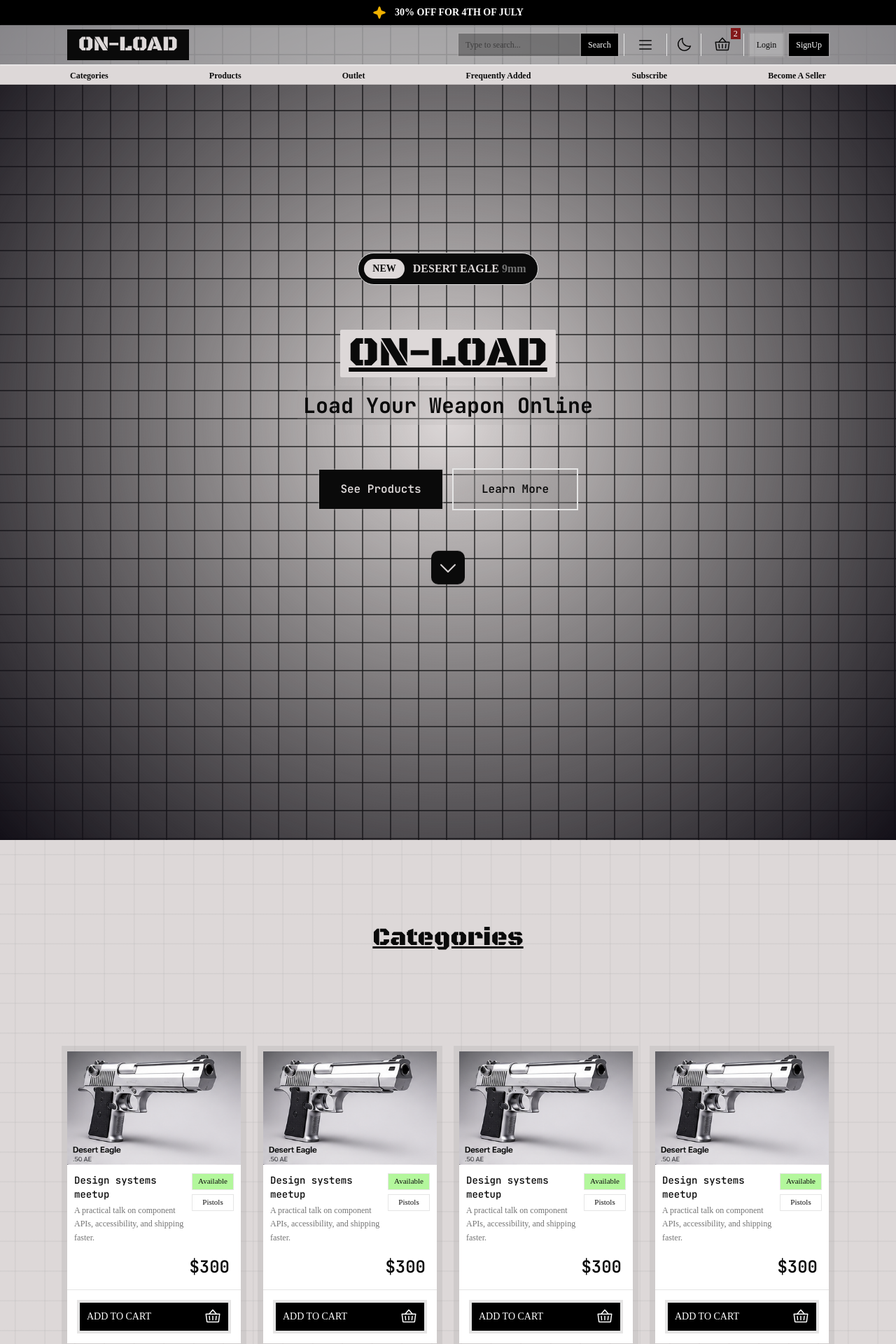
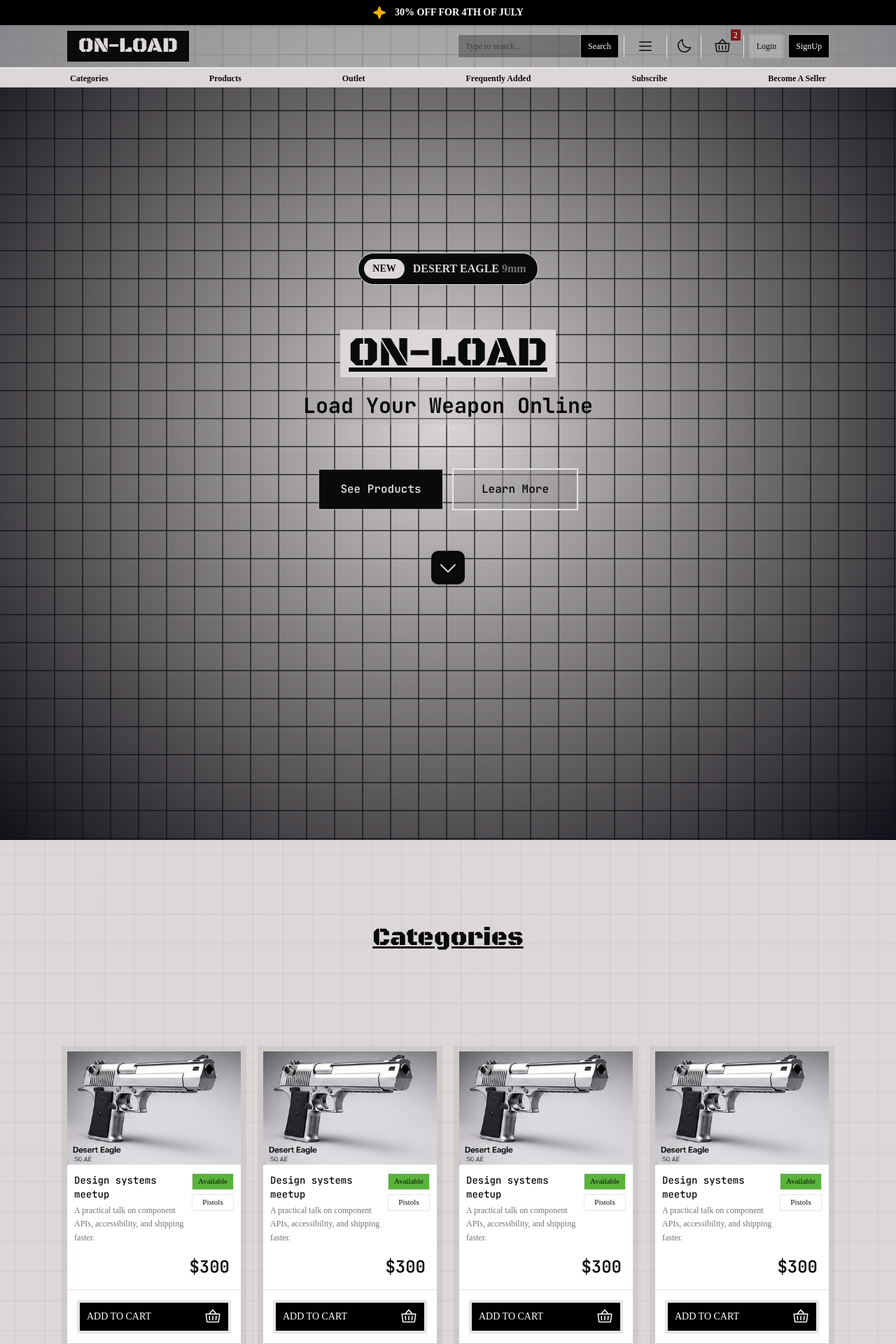
Before and after one commit to PouryaSoleimani/PROSER__FRONTEND, a Next.js app: page / in a window 1280 px wide. Shown: the top 1920 px of the page at 70% size. Built offline with nearby package versions, Linux system fonts and the light colour scheme.

Commit message:
SIGN__UP AND LOGIN

```diff
--- a/app/globals.css
+++ b/app/globals.css
@@ -20,7 +20,7 @@
   --muted-foreground-alpha: oklch(74.763% 0.00008 271.152 / 0.2);
   --accent: oklch(0.97 0 0);
   --accent-foreground: oklch(0.205 0 0);
-  --destructive: oklch(0.577 0.245 27.325);
+  --destructive: oklch(53.883% 0.19612 24.87);
   --border: oklch(0.922 0 0);
   --input: oklch(0.922 0 0);
   --ring: oklch(0.708 0 0);
@@ -40,11 +40,13 @@
   --sidebar-ring: oklch(0.708 0 0);
   --outline: #aeadad50;
   --brand: #000000;
-  --success: #b3f79c;
+  --success: #59b33b;
 }
+
 html {
   scroll-behavior: smooth;
 }
+
 body {
   background: var(--background);
   color: var(--foreground);
@@ -74,7 +76,7 @@
   --muted-foreground-alpha: oklch(35.618% 0.00004 271.152 / 0.1);
   --accent: oklch(0.269 0 0);
   --accent-foreground: oklch(0.985 0 0);
-  --destructive: oklch(0.704 0.191 22.216);
+  --destructive: oklch(32.45% 0.12118 26.939);
   --border: oklch(1 0 0 / 10%);
   --input: oklch(1 0 0 / 15%);
   --ring: oklch(0.556 0 0);
--- a/components/layout/header/index.tsx
+++ b/components/layout/header/index.tsx
@@ -4,7 +4,7 @@
 import { Separator } from "@/components/ui/separator";
 import { Button } from "@/components/ui/button";
 import { useEffect, useState } from "react";
-import { MoonIcon, StarFourIcon, SunIcon } from "@phosphor-icons/react";
+import { MoonIcon, SignOutIcon, StarFourIcon, SunIcon, UserIcon } from "@phosphor-icons/react";
 import HeaderBasketComponent from "@/components/modules/Header/HeaderBasket";
 import HeaderSearchInputComponent from "@/components/modules/Header/HeaderSearchInput";
 import { cn } from "@/lib/utils";
@@ -12,6 +12,8 @@
 import useGlobalLoading from "@/store/globalLoading";
 import { usePathname } from "next/navigation";
 import Link from "next/link";
+import userInfosStore from "@/store/userInfosStore";
+import { div } from "three/src/nodes/math/OperatorNode.js";
 
 const HeaderComponent = () => {
   const [isDarkMode, setIsDarkMode] = useState<boolean | null>(null);
@@ -20,6 +22,8 @@
   const location = usePathname();
   const isLoading = useGlobalLoading((s) => s.isLoading);
   const setLoadingFalse = useGlobalLoading((s) => s.setLoadingFalse);
+  const isUserLoggedIn = userInfosStore(s => s.isLoggedIn)
+  const username = userInfosStore(s => s.username)
 
   useEffect(() => {
     const raw = localStorage.getItem("dark");
@@ -92,17 +96,15 @@
           </div>
 
           {/* HEADER MAIN */}
-          <div className="bg-accent/50 w-full backdrop-blur-3xl shadow-xs shadow-muted grid grid-cols-1 gap-4 lg:gap-0 lg:grid-cols-2 items-center justify-between rounded-none mx-auto pr-4 pl-4 py-4 lg:py-1.5 md:px-16 lg:px-24">
+          <div className="bg-accent/50 w-full backdrop-blur-3xl shadow-xs shadow-muted grid grid-cols-1 gap-4 lg:gap-0 lg:grid-cols-[auto_1fr] lg:py-4 items-center justify-between rounded-none mx-auto pr-4 pl-4 py-4 xl:py-2 md:px-16 lg:px-24">
             {/* MAIN LEFT */}
             <Link href={"/"} className="flex gap-4 items-center" id="LOGO">
-              <h2 className="text-3xl w-full lg:w-fit m-0 blackops text-background grid items-center h-it bg-foreground px-4 py-1 font-semibold">ON-LOAD</h2>
+              <h2 className="text-3xl w-full lg:w-fit m-0 blackops lg:text-background grid items-center h-it bg-transparent lg:bg-foreground px-4 py-1 font-semibold">ON-LOAD</h2>
             </Link>
 
             {/* MAIN RIGHT */}
-            <div className="flex gap-2 lg:justify-self-end">
-              <HeaderSearchInputComponent />
-              <Separator orientation="vertical" />
-
+            <div className="flex flex-col lg:flex-row-reverse lg:gap-2 lg:justify-self-end">
+              <div className="flex gap-2 justify-end">
                 <HeaderSheetComponent />
                 <Separator orientation="vertical" />
 
@@ -114,8 +116,26 @@
                 <HeaderBasketComponent />
 
                 <Separator orientation="vertical" />
+                {!isUserLoggedIn ? (
+                  <>
                     <HeaderDialog mode="LOGIN" />
                     <HeaderDialog mode="SIGNUP" />
+                  </>
+                ) : (
+                  <div className="flex items-center gap-3">
+                    <Button variant={'green'}>
+                      {username}
+                      <UserIcon />
+                    </Button>
+                    <Button variant={'destructive'}>
+                      <SignOutIcon size={32} />
+                    </Button>
+                  </div>
+                )}
+              </div>
+
+              <Separator orientation="vertical" />
+              <HeaderSearchInputComponent />
             </div>
           </div>
 
--- a/components/modules/Header/HeaderDialog/index.tsx
+++ b/components/modules/Header/HeaderDialog/index.tsx
@@ -45,9 +45,17 @@
   const loginHandler = async () => {
     const body = { username: _username, password: _password }
     axios.post('http://localhost:8000/users/login', body).then((res) => {
-      toast.success('Logged in Successfully')
-      return res.data.data
-    }).catch(() => {
+      if (res.data.ok) {
+        toast.success('Logged in Successfully')
+        console.log({ res: res })
+        setUserToStore(_username, _password)
+        setTimeout(() => {
+          close.current?.click()
+        }, 200);
+        return res.data.data
+      }
+    }).catch((err) => {
+      console.log({ err })
       toast.error("No Account Were Found , Please SignUp First")
       setTimeout(() => {
         close.current?.click()
@@ -61,7 +69,7 @@
         <DialogTrigger render={<Button variant={mode == "LOGIN" ? "outline" : "default"}>{mode == "LOGIN" ? "Login" : "SignUp"}</Button>} />
         <DialogContent className="sm:max-w-sm ring-0">
           <DialogHeader>
-            <DialogTitle>{mode == "LOGIN" ? "WELCOME BACK 🎉" : "JOIN US NOW ❤"}</DialogTitle>
+            <DialogTitle>{mode == "LOGIN" ? "WELCOME BACK | LOGIN" : "JOIN US NOW | SIGNUP"}</DialogTitle>
             <DialogDescription></DialogDescription>
           </DialogHeader>
           <FieldGroup>
--- a/components/modules/Header/HeaderSearchInput/index.tsx
+++ b/components/modules/Header/HeaderSearchInput/index.tsx
@@ -7,7 +7,7 @@
 
 const HeaderSearchInputComponent = () => {
   return (
-    <Field>
+    <Field className="mt-4 lg:mt-0">
       <ButtonGroup>
         <Input id="input-button-group" placeholder="Type to search..." className="bg-black/30 rounded-none" />
         <Button variant="default">Search</Button>
--- a/components/ui/button.tsx
+++ b/components/ui/button.tsx
@@ -10,10 +10,11 @@
       outline: "bg-background hover:bg-muted hover:text-foreground aria-expanded:bg-muted aria-expanded:text-foreground dark:bg-input/30 dark:hover:bg-input/50",
       secondary: "bg-secondary text-secondary-foreground hover:bg-[color-mix(in_oklch,var(--secondary),var(--foreground)_5%)] aria-expanded:bg-secondary aria-expanded:text-secondary-foreground",
       ghost: "hover:bg-muted hover:text-foreground aria-expanded:bg-muted aria-expanded:text-foreground dark:hover:bg-muted/50 border-0 ring-0 outline-0",
-      destructive: "bg-destructive/10 text-destructive hover:bg-destructive/20 focus-visible:border-destructive/40 focus-visible:ring-destructive/20 dark:bg-destructive/20 dark:hover:bg-destructive/30 dark:focus-visible:ring-destructive/40",
+      destructive: "bg-destructive text-white outine-[9px] outline-white/20 *:text-white ",
       link: "text-primary underline-offset-4 hover:underline",
       white: "bg-foreground text-background ",
       blur: "bg-foreground/5 outline-2 outline-border backdrop-blur-2xl hover:bg-white/20",
+      green: "bg-success outine-[9px] outline-white/20"
     },
     size: {
       default: "h-8 gap-1.5 px-2.5 has-data-[icon=inline-end]:pr-2 has-data-[icon=inline-start]:pl-2",
```
Lines whose indentation alone changed are shown as unchanged.
